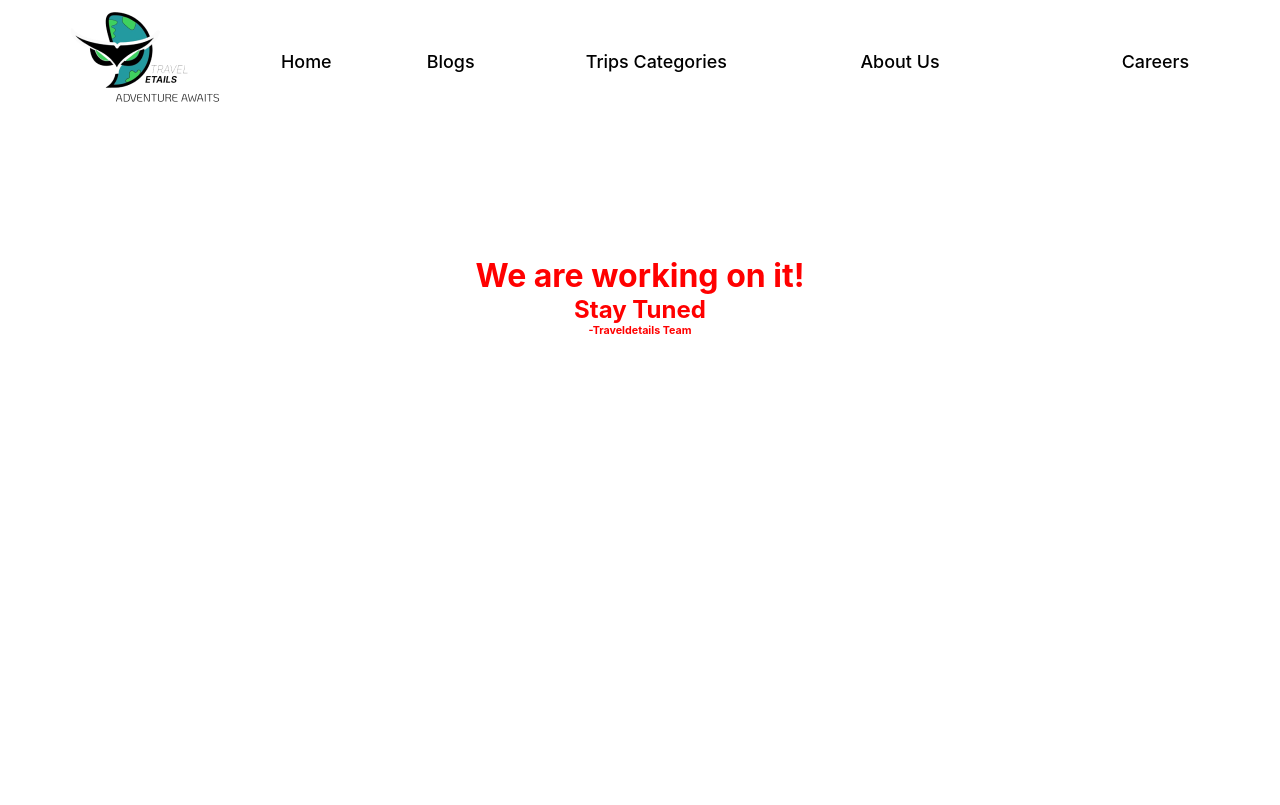
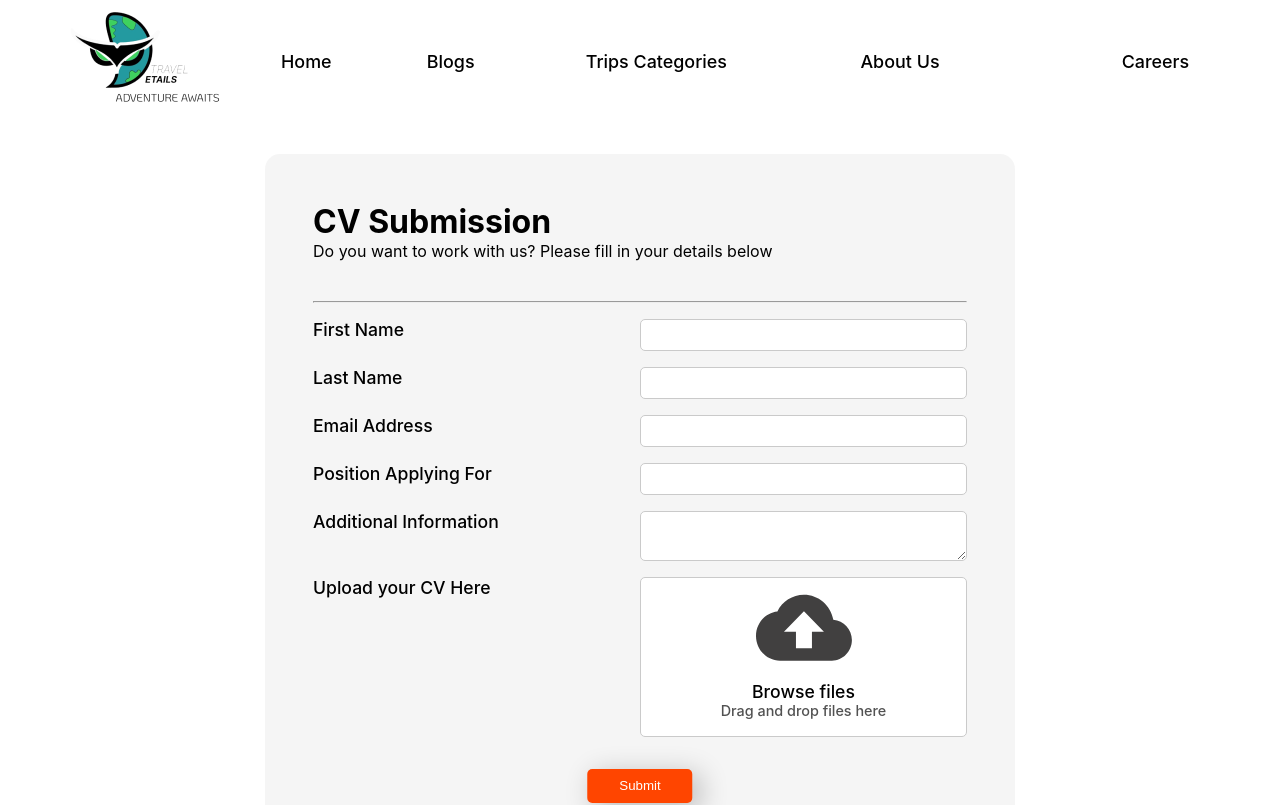
Before and after one commit to sauravsvt/traveldetails, a React (Create React App) app: page /careers in a window 1280 px wide. Shown: the top 805 px of the page. Built offline with nearby package versions, Linux system fonts and the light colour scheme.

Commit message:
Made form in Careers
added footer in every page

```diff
--- a/src/App.js
+++ b/src/App.js
@@ -4,7 +4,8 @@ import Home from './Home';
 import './Header.css'
 import logo from "./logo.png"
 import Building from './Pages/Building';
-import Footer from './Footer'
+import Careers from './Pages/Careers'
+import Footer from './Footer.js'
 function App() {
   return (
    <>
@@ -31,9 +32,11 @@ function App() {
          <Routes>
          <Route  path='/' element={< Home />}></Route>
          <Route  path='*' element={< Building />}></Route>
+         <Route  path='/careers' element={< Careers />}></Route>
 
          </Routes>
 
+      <Footer />
     </Router>
 
     </div>
--- a/src/Footer.css
+++ b/src/Footer.css
@@ -10,6 +10,7 @@
     grid-template-columns: 50% auto;
     background: rgba(26, 56, 88, 0.9);
     gap: 6vw;
+    margin-top: 1rem;
 }
 
 .footer_left{
--- a/src/Home.js
+++ b/src/Home.js
@@ -16,7 +16,6 @@ function Home() {
   <Article/>
   <Article1/>
   <Article2/>
-  <Footer/>
 
   </>
  )
--- /dev/null
+++ b/src/Pages/Careers.css
@@ -0,0 +1,152 @@
+*{
+    box-sizing: border-box;
+    margin: 0;
+}
+
+
+.form-box{
+    background-color: rgba(228, 228, 228, 0.363);
+    border-radius: 15px;
+    padding: 3rem;
+    margin: 0 auto;
+    margin-top: 12vw;
+    max-width:750px;
+}
+
+.form-items h6{
+    font-size: 1rem;
+    color: red;
+    position: relative;
+    left: 3rem;
+}
+
+.form-items{
+    display: grid;
+    grid-template-columns: 50% auto;
+    margin: 1rem 0;
+    min-height: 1.8rem;
+}
+
+.form-items p{
+    font-size: 1.1rem;
+    font-weight: 500;
+}
+
+.form-items input{
+    min-width: 100%;
+    border-radius: 5px;
+    border: 1px solid rgb(202, 202, 202);
+    padding: 10px;
+    outline: none;
+    height: 2rem;
+}
+
+.form-items textarea{
+    width: 100%;
+    min-height: 50px;
+    border-radius: 5px;
+    border: 1px solid rgb(202, 202, 202);
+    padding: 5px;
+}
+
+.cv-input{
+    position: relative;
+}
+
+label[for="file-input"]{
+    background-color: white;
+    min-width: 100%;
+    min-height: 10rem;
+    border-radius: 5px;
+    border: 1px solid rgb(202, 202, 202);
+    padding: 0px;
+    display: inline-block;
+    cursor: pointer;
+}
+
+label[for="file-input"] svg{
+    width: 6rem;
+    height: auto;
+    margin-left: 50%;
+    transform: translate(-50%);
+}
+
+label[for="file-input"] p:nth-child(3){
+    font-size: 0.9rem;
+    margin-left: 50%;
+    transform: translate(-50%);
+    color: rgb(82, 82, 82);
+    width: max-content;
+}
+
+label[for="file-input"] p:nth-child(2){
+    margin-left: 50%;
+    transform: translate(-50%);
+    width:max-content;
+}
+input[id='file-input']{
+    min-width: 100%;
+    height: 10rem;
+    position: absolute;
+    opacity: 0;
+    cursor: pointer;
+}
+
+p[id='file-name']{
+    margin-left: 8rem;
+}
+
+.form-box button{
+    color:white;
+    padding: 0.6rem 2rem;
+    margin-left: 50%;
+    margin-top: 1rem;
+    transform: translate(-50%);
+    border-radius: 5px;
+    border: none;
+    background-color: orangered;
+    box-shadow: 7px 6px 28px 1px rgba(0, 0, 0, 0.24);
+    cursor: pointer;
+    transition: 0.1s all;
+}
+
+.form-box button:active{
+    padding: 0.5rem 1.9rem;
+    box-shadow: 3px 2px 22px 1px rgba(0, 0, 0, 0.24);
+
+}
+
+@media only screen and (max-width: 500px){
+
+    .form-items{
+        display: flex;
+        flex-direction: column;
+        gap: 1rem;
+        margin-top: 3rem;
+    }
+
+    .form-items input{
+        width: 100%;
+        height: 2.5rem;
+    }
+
+    .form-items textarea{
+        width: 100%;
+        height: 6rem
+    }
+
+    .form-items h6{
+        font-size: 1.2rem;
+        left: 50%;
+        transform: translate(-15%);
+    }
+
+    label[for="file-input"]{
+        width: 100%;
+        padding: 2rem;
+    }
+
+    input[id='file-input']{
+        width: 100%;
+    }
+}
--- /dev/null
+++ b/src/Pages/Careers.js
@@ -0,0 +1,124 @@
+import {useState} from 'react';
+import './Careers.css'
+
+function Careers(){
+    // const [message, setMessage] = useState('');
+    // const [error, setError] = useState(null);
+
+    // function isValidEmail(email) {
+    //   return /\S+@\S+\.\S+/.test(email);
+    // }
+
+    // const handleChange = event => {
+    //   if (!isValidEmail(event.target.value)) {
+    //     setError('Email is invalid');
+    //   } else {
+    //     setError(null);
+    //   }
+
+    //   setMessage(event.target.value);
+    // };
+
+    // return (
+    //   <div>
+    //     <input
+    //       id="message"
+    //       name="message"
+    //       value={message}
+    //       onChange={handleChange}
+    //     />
+
+    //     {error && <h2 style={{color: 'red'}}>{error}</h2>}
+    //   </div>
+    // );
+
+
+
+    const[email, setEmail] = useState('');
+    const[error, setError] = useState('');
+    const err = document.querySelector('h6');
+    let inputFile = document.getElementById('file-input');
+    let fileNameField = document.getElementById('file-name');
+
+    const inputChange=(e)=>{
+        let uploadedFileName = e.target.files[0].name;
+        fileNameField.innerHTML = uploadedFileName;
+    }
+
+    function isValidEmail(email){
+      return /\S+@\S+\.\S+/.test(email);
+    }
+
+    const handleChange=(e)=>{
+
+        if(!isValidEmail(e.target.value)){
+            setError("Email is invalid");
+            e.target.style.outline = "1px solid red";
+        }else{
+            setError(null);
+            e.target.style.outline = "none";
+        }
+
+        setEmail(e.target.value);
+    }
+
+
+    return(
+        <>
+            <div className='form-box'>
+                <h1>CV Submission</h1>
+                <p>Do you want to work with us? Please fill in your details below</p>
+                <br/>
+                <br/>
+                <hr/>
+
+                <div className='form-items'>
+                    <p>First Name</p>
+                    <input />
+                </div>
+
+                <div className='form-items'>
+                    <p>Last Name</p>
+                    <input />
+                </div>
+
+                <div className='form-items'>
+                    <p>Email Address</p>
+                    <div className='email'>
+                    <input value={email} onChange={handleChange}/>
+                    <h6>{error}</h6>
+                    </div>
+                </div>
+
+                <div className='form-items'>
+                    <p>Position Applying For</p>
+                    <input />
+                </div>
+
+                <div className='form-items'>
+                    <p>Additional Information</p>
+                    <textarea />
+                </div>
+
+                <div className='form-items'>
+                    <p>Upload your CV Here</p>
+                    <div className='cv-input'>
+                        <input id='file-input' onChange={inputChange} type='file' />
+                        <label for="file-input">
+                            <svg width="151" height="156" viewBox="0 0 151 156" fill="none" xmlns="http://www.w3.org/2000/svg">
+                                <path d="M121.618 65.5508C117.344 43.1977 98.3002 26.4167 75.4221 26.4167C57.258 26.4167 41.4822 37.0425 33.6257 52.5925C14.7073 54.6658 0 71.1877 0 91.2083C0 112.654 16.9071 130.083 37.7111 130.083H119.418C136.765 130.083 150.844 115.57 150.844 97.6875C150.844 80.5825 137.96 66.7171 121.618 65.5508ZM87.9925 84.7292V110.646H62.8518V84.7292H43.9963L75.4221 52.3333L106.848 84.7292H87.9925Z" fill="#414040"/>
+                            </svg>
+
+                            <p>Browse files</p>
+                            <p>Drag and drop files here</p>
+                        </label>
+                        <p id='file-name'></p>
+                    </div>
+                </div>
+
+                <button>Submit</button>
+            </div>
+        </>
+    )
+}
+export default Careers;
```
